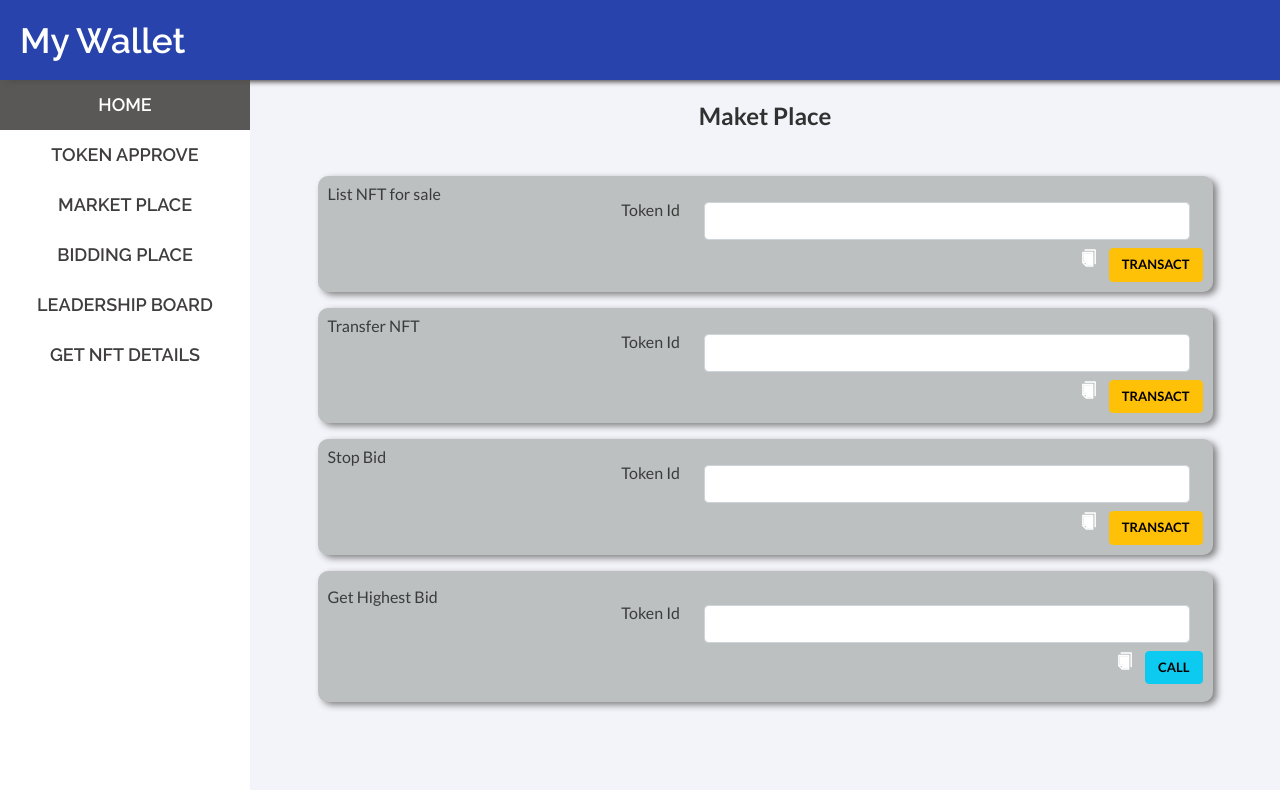
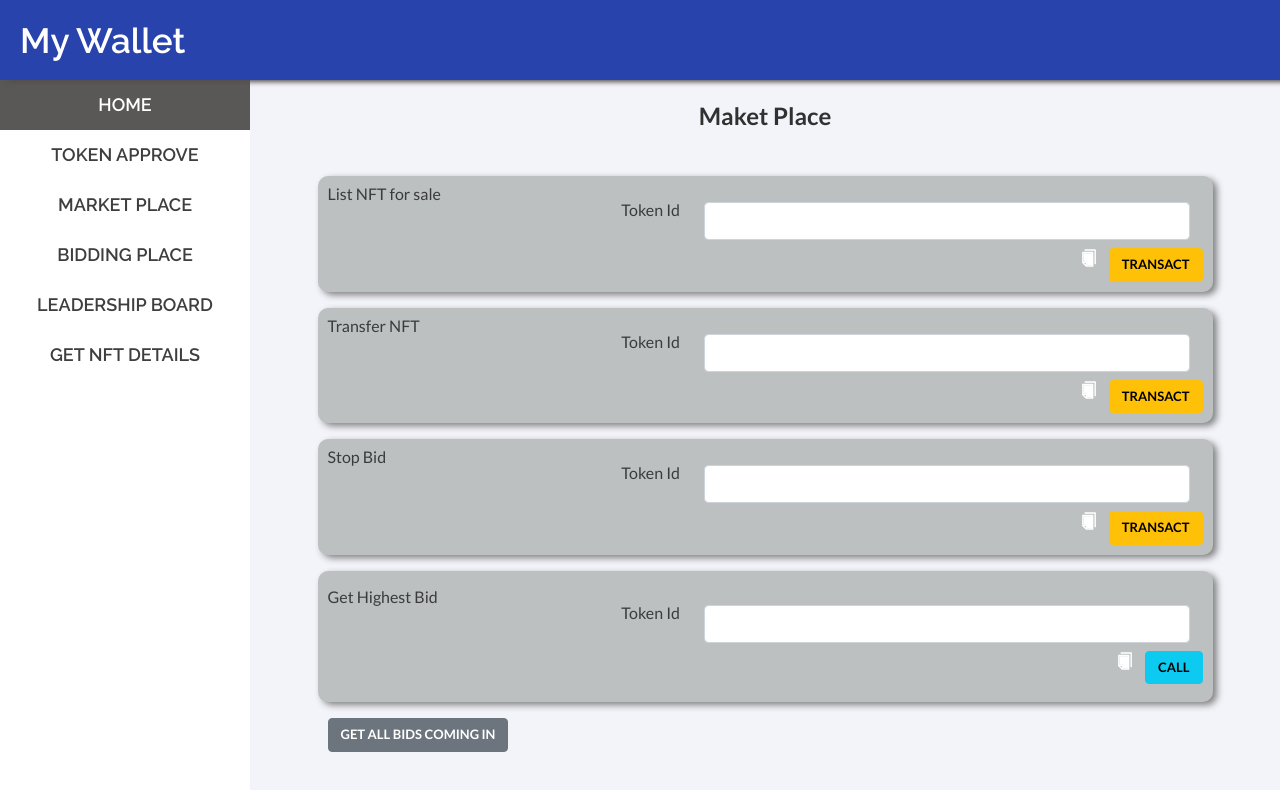
Before and after one commit to A1kartikey/ERCforNFT, a React (Create React App) app: page /nft-market-place in a window 1280 px wide. Shown: the top 790 px of the page. Built offline with nearby package versions, Linux system fonts and the light colour scheme; a web font is replaced by a local one; what ipfs-http-client would draw is missing.

Commit message:
market place get all bids

```diff
--- a/src/Pages/MarketPlace/index.js
+++ b/src/Pages/MarketPlace/index.js
@@ -127,6 +127,30 @@ export const MarketPlace =()=>{
         })
       }
 
+    const getAllBids = () => {
+      console.log('Approver running ... ',myState.getHeigestBid_tokenid, blockchain.account3)
+      blockchain.smartContract3.Bid.then(res=>{
+        console.log(res);
+    })
+
+
+      // .getHeigestBid(myState.getHeigestBid_tokenid)
+      // .call({from:blockchain.account3})
+      // // .once("error",(err) => {
+      // //   console.log(err) ;
+      // // })
+      // .then((receipt)=>{
+      //   console.log("receipt: ",receipt);
+      //   SetmyState({...myState,receipt_of_highestBid:receipt})
+      // //   setLoading(false);
+      //   // setMyState({...myState, nftToken:receipt.events.Transfer.returnValues.tokenId})
+      //   // dispatch(setDataTokenToStore(receipt.events.Transfer.returnValues.tokenId))
+      // //   setStatus("successfully approved your coins to marketplace :) !");
+      // })
+      // .catch(e=>{
+      //   console.log('Aprrover NFT Token : ',e)
+      // })
+    }
 
     return  <div className='market-place'>
                 {console.log(storeData)}
@@ -204,6 +228,13 @@ export const MarketPlace =()=>{
                                     </div>}
                                 </div>
                             </div>
+                             <div className='row mt-5'>
+                                <div className='col-md-12'>
+                                  <button className='btn btn-secondary' onClick={()=>{
+                                    getAllBids();
+                                  }}>Get All Bids Coming In</button>
+                                </div>
+                            </div>
                             {/* <div className='row mt-2'>
                                 <div className='col-md-12'>
                                   <button className='btn btn-secondary' onClick={()=>history.push('/nft-bidding-place')}>Navigate to Bidding</button>
```
